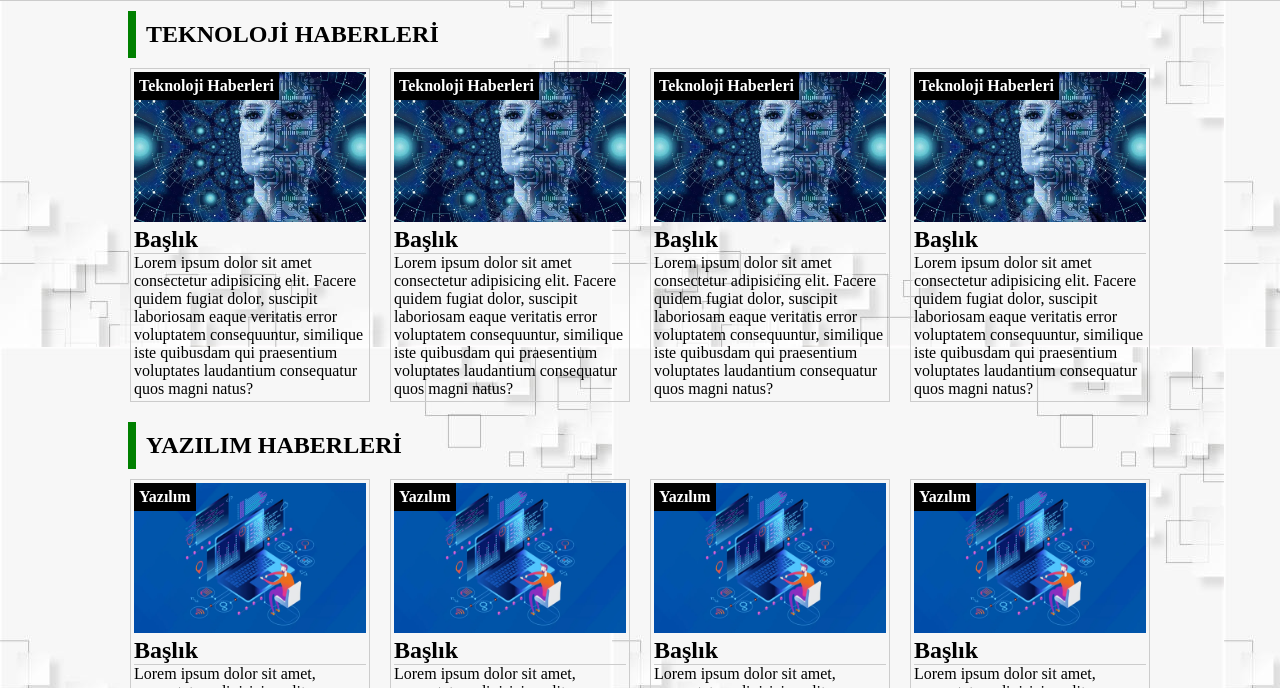
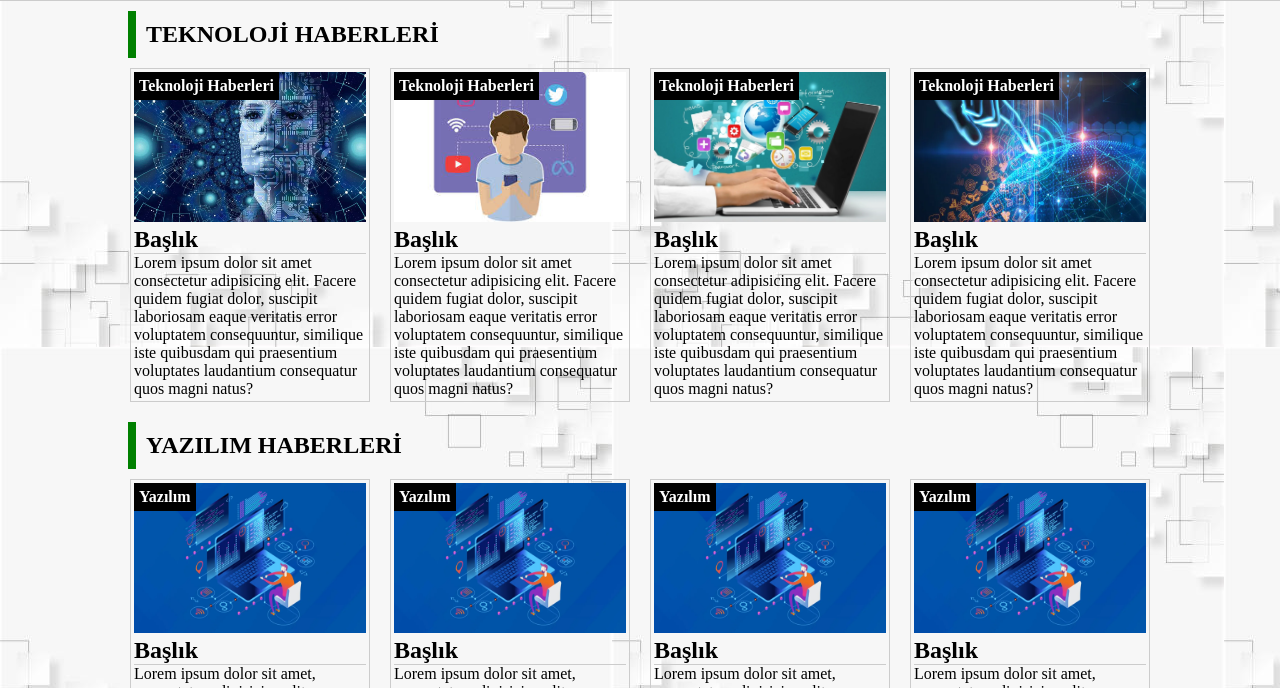
Before and after one commit to demetkarakoc/Odev2-Branching, a plain HTML site: page index.html in a window 1280 px wide. Shown: the part 112-800 px from the top of the page. Drawn offline with nearby package versions, Linux system fonts and the light colour scheme.

Commit message:
second commit

```diff
--- a/index.html
+++ b/index.html
@@ -5,7 +5,9 @@
     <meta name="viewport" content="width=device-width, initial-scale=1.0">
     <!--FONT-CSS-->
     <link rel="stylesheet" href="https://cdnjs.cloudflare.com/ajax/libs/font-awesome/6.7.2/css/all.min.css" integrity="sha512-Evv84Mr4kqVGRNSgIGL/F/aIDqQb7xQ2vcrdIwxfjThSH8CSR7PBEakCr51Ck+w+/U6swU2Im1vVX0SVk9ABhg==" crossorigin="anonymous" referrerpolicy="no-referrer" />
-     <!--FONT-CSS-->
+     <!--ANIMATE-->
+     <link rel="stylesheet" href="https://cdnjs.cloudflare.com/ajax/libs/animate.css/4.1.1/animate.min.css">
+      <!--FONT-CSS-->
     <link rel="stylesheet" href="/navbar.css">
     <link rel="stylesheet" href="/navbar-2.css">
     <link rel="stylesheet" href="/anasayfa.css">
@@ -36,7 +38,7 @@
     </div>
 
     <!--İkinci Navbar -->
-    <div class="navbar-2">
+    <div class="navbar-2 animate__animated animate__backInRight">
         <div class="element">
             <img src="/image1.png" alt="">
             <a href="#">Yazılım Dünyası</a>
@@ -62,7 +64,7 @@
 
     <!--ANASAYFA BAŞLANGIÇ -->
     <h2 class="baslık">TEKNOLOJİ HABERLERİ</h2>
-    <div class="cards">
+    <div class="cards animate__animated animate__pulse">
         <!--TEKNOLOJİ CARD BAŞLANGIÇ -->
         <div class="card-teknoloji">
             <div class="card-img">
@@ -76,7 +78,7 @@
         </div>
         <div class="card-teknoloji">
             <div class="card-img">
-                <img src="/imageteknoloji.jpg" alt="">
+                <img src="/imageteknoloji2.jpg" alt="">
                 <span class="teknoloji">Teknoloji Haberleri</span>
             </div>
             <div class="card-text">
@@ -86,7 +88,7 @@
         </div>
         <div class="card-teknoloji">
             <div class="card-img">
-                <img src="/imageteknoloji.jpg" alt="">
+                <img src="/imageteknoloji3.jpg" alt="">
                 <span class="teknoloji">Teknoloji Haberleri</span>
             </div>
             <div class="card-text">
@@ -96,7 +98,7 @@
         </div>
         <div class="card-teknoloji">
             <div class="card-img">
-                <img src="/imageteknoloji.jpg" alt="">
+                <img src="/imageteknoloji4.jpg" alt="">
                 <span class="teknoloji">Teknoloji Haberleri</span>
             </div>
             <div class="card-text">
@@ -108,7 +110,7 @@
 
     <!--CARD-YAZILIM BAŞLANGIÇ -->
     <h2 class="baslık">YAZILIM HABERLERİ</h2>
-    <div class="cards">
+    <div class="cards animate__animated animate__pulse">
         <div class="card-teknoloji">
             <div class="card-img">
                 <img src="/imageyazılım.png" alt="">
```
Also changed, not shown: imagemoda.jpg (added), imageteknoloji2.jpg (added), imageteknoloji3.jpg (added), imageteknoloji4.jpg (added).
